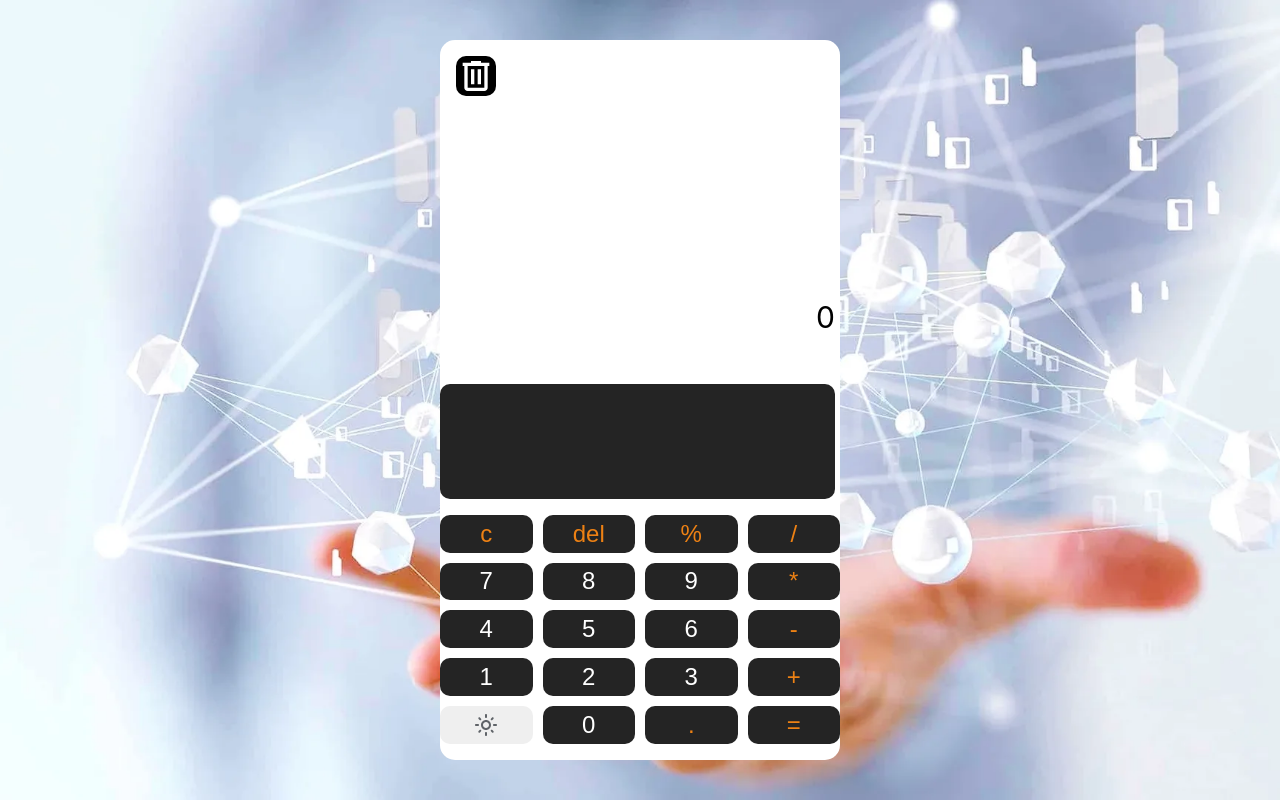
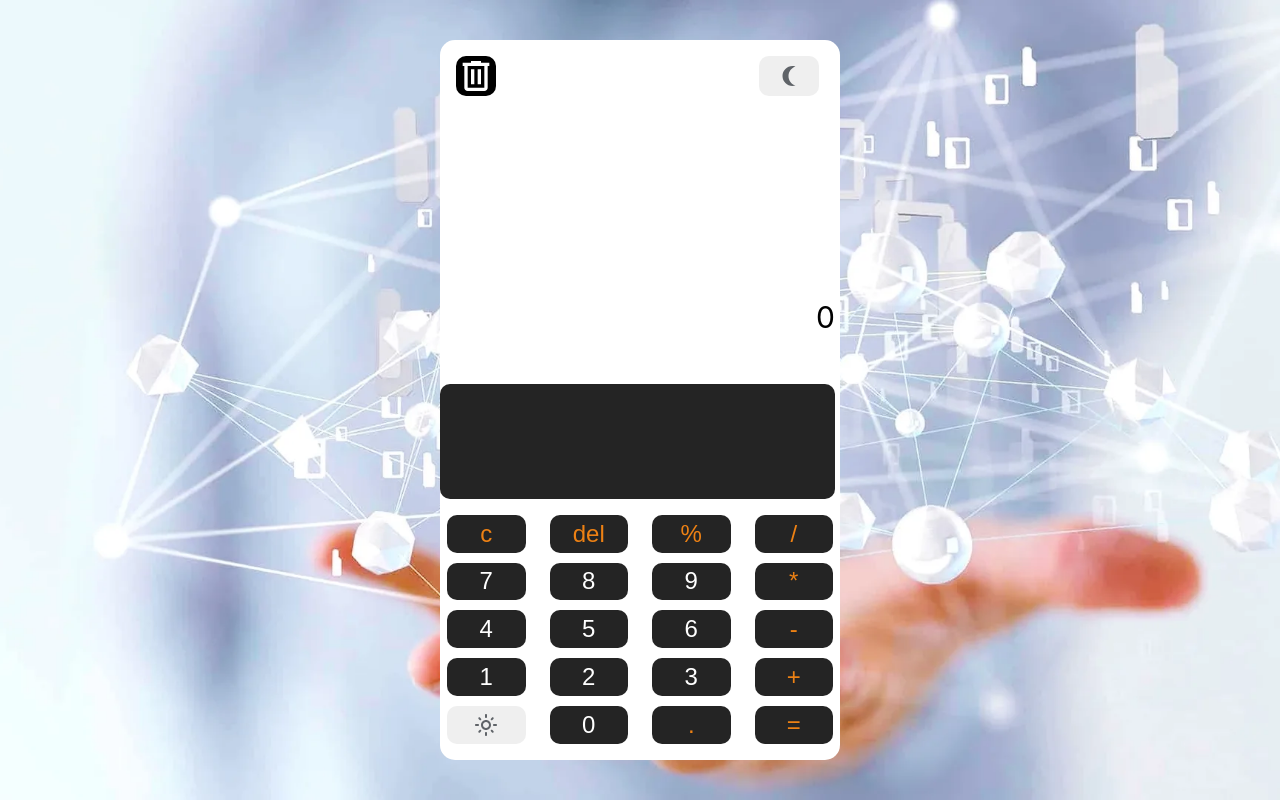
Before and after one commit to arazshikhli/calculator_app, a React (Create React App) app: page / in a window 1280 px wide. Built offline with nearby package versions, Linux system fonts and the light colour scheme.

Commit message:
change button

```diff
--- a/src/components/Buttons/ButtonItem/ButtonItem.jsx
+++ b/src/components/Buttons/ButtonItem/ButtonItem.jsx
@@ -43,7 +43,6 @@ export const ButtonItem = ({value, setValue,valueType,type,
   return (
    <button className={type==='number'?styles.numberBtn:(type==='mode'?(isDarkMode?styles.DarkBtn:styles.LightBtn):styles.symbolBtn) }
    onClick={selectFunction}
-
    >{type==='mode'?'':<span>{value}</span>}</button>
   )
 }
--- a/src/components/Buttons/ButtonItem/ButtonItem.module.css
+++ b/src/components/Buttons/ButtonItem/ButtonItem.module.css
@@ -10,11 +10,13 @@ button:hover{
 }
 .numberBtn{
 background-color: var(--btn--bg-color);
-color:var(--nmb-btn-color)
+color:var(--nmb-btn-color);
+margin:0 7px 0 7px;
 }
 .symbolBtn{
     background-color: var(--btn--bg-color);
     color: var(--sym-btn-color);
+    margin:0 7px 0 7px;
 }
 
 .modeBtn{
@@ -26,12 +28,14 @@ color:var(--nmb-btn-color)
 background-image: url('../../../assets//dark_mode.svg');
 background-repeat: no-repeat;
 background-position: center;
+margin:0 7px 0 7px;
 
 }
 .LightBtn{
     background-image: url('../../../assets//light_mode.svg');
     background-repeat: no-repeat;
     background-position: center;
+    margin:0 7px 0 7px;
 
 
 }
--- a/src/components/Buttons/Buttons.module.css
+++ b/src/components/Buttons/Buttons.module.css
@@ -5,5 +5,4 @@
   padding: 0;
   gap: 10px;
   flex: 1;
-
 }
--- a/src/components/Display/Display.jsx
+++ b/src/components/Display/Display.jsx
@@ -20,7 +20,10 @@ const {isDarkMode}=useContext(ThemeContext)
     <div className={isDarkMode?styles.displayDark:styles.displayLight}>
  <div className={styles.displayHistory}>
  <div className={styles.historyItems}>
-  <button className={styles.deleteBtn} onClick={()=>setResultHistory([])}></button>
+<div className={styles.displayButtons}>
+<button className={styles.deleteBtn} onClick={()=>setResultHistory([])}></button>
+<button className={styles.DarkModeBtn}></button>
+</div>
 
   {resultHistory.map(function(history,index){
     return(  <p className={styles.historyItem} key={index}>{history}</p>)
--- a/src/components/Display/Display.module.css
+++ b/src/components/Display/Display.module.css
@@ -41,6 +41,8 @@
   align-content: flex-end;
   background-color: var(--btn--bg-color);
   text-align: right;
+
+
 }
 .historyItems{
   display: flex;
@@ -66,3 +68,27 @@
 .deleteBtn:hover{
   background-color: rgb(134, 17, 17);
 }
+
+.displayButtons{
+  display: flex;
+  flex-direction: row;
+  justify-content:space-between ;
+}
+.DarkModeBtn{
+  background-image: url('../../assets/dark_mode.svg');
+  width: 60px;
+  height: 40px;
+  background-repeat: no-repeat;
+  background-position: center;
+  border: none;
+  margin: 1rem;
+}
+.LightModeBtn{
+  background-image: url('../../assets/dark_mode.svg');
+  width: 60px;
+  height: 40px;
+  background-position: center;
+  background-repeat: no-repeat;
+  border: none;
+  margin:1rem;
+}
```
Also changed, not shown: src/data/test.js (deleted).
